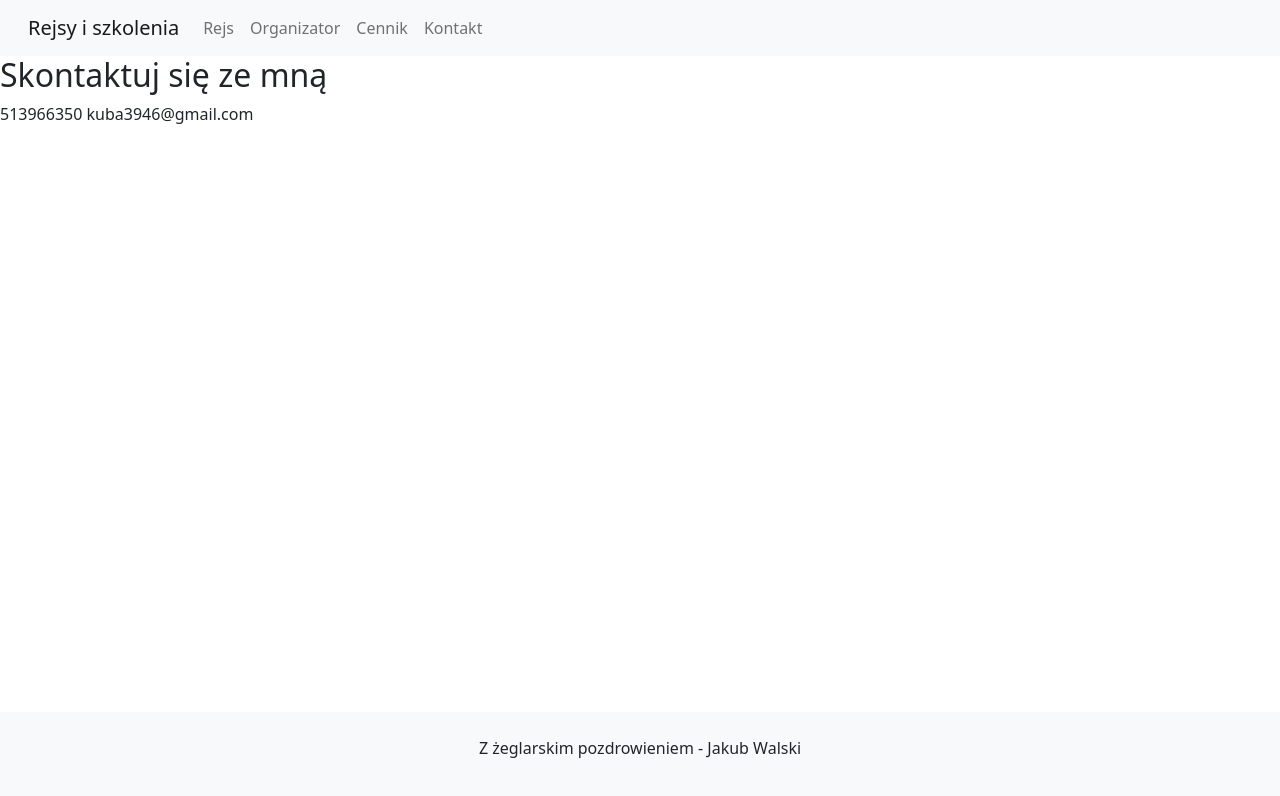
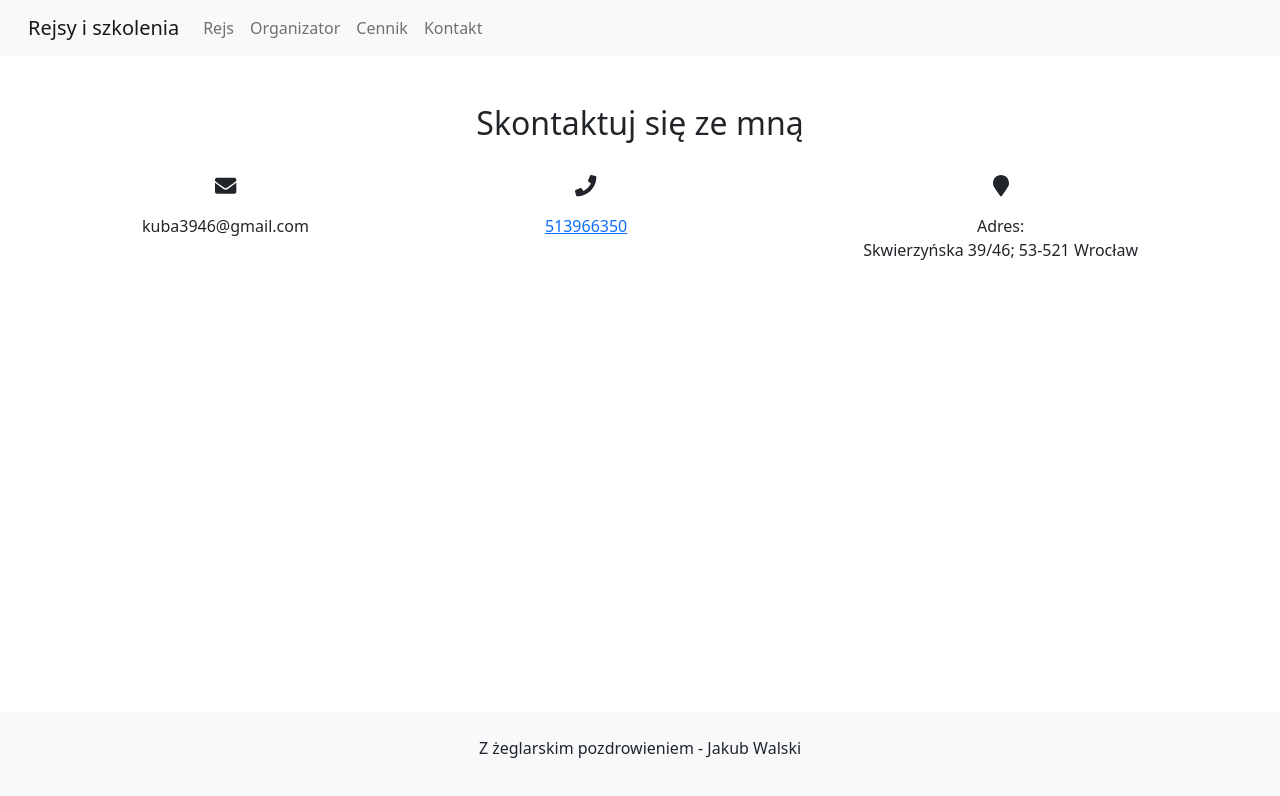
Before and after one commit to CarolKuch/sailor, an Angular app: page /contact in a window 1280 px wide. Shown: the top 796 px of the page. Built offline with nearby package versions, Linux system fonts and the light colour scheme.

Commit message:
contact icons added

```diff
--- a/package.json
+++ b/package.json
@@ -18,6 +18,9 @@
     "@angular/platform-browser": "^15.1.0",
     "@angular/platform-browser-dynamic": "^15.1.0",
     "@angular/router": "^15.1.0",
+    "@fortawesome/angular-fontawesome": "~0.12.1",
+    "@fortawesome/fontawesome-svg-core": "^1.2.36",
+    "@fortawesome/free-solid-svg-icons": "^5.15.4",
     "@popperjs/core": "^2.11.7",
     "angular-font-awesome": "^3.1.2",
     "bootstrap": "^5.1.3",
--- a/src/app/contact/contact.component.html
+++ b/src/app/contact/contact.component.html
@@ -1,5 +1,18 @@
-<h2>Skontaktuj się ze mną</h2>
+<div class="text-center p-4">
+  <h2 class="p-4">Skontaktuj się ze mną</h2>
 
-<i class="fa-regular fa-envelope"></i>
-
-513966350 kuba3946@gmail.com
+  <div class="d-flex flex-column flex-md-row justify-content-md-around">
+    <div>
+      <p><fa-icon [icon]="faEnvelope" class="fa-lg"></fa-icon></p>
+      kuba3946@gmail.com
+    </div>
+    <div>
+      <p><fa-icon [icon]="faPhone" class="fa-lg"></fa-icon></p>
+      <a href="tel:{{513966350}}">513966350</a>
+    </div>
+    <div>
+      <p><fa-icon [icon]="faMapMarker" class="fa-lg"></fa-icon></p>
+      Adres: <p>Skwierzyńska 39/46; 53-521 Wrocław</p>
+    </div>
+  </div>
+</div>
--- a/src/app/contact/contact.component.ts
+++ b/src/app/contact/contact.component.ts
@@ -1,10 +1,14 @@
 import { Component } from '@angular/core';
+import { faEnvelope, faPhone, faMapMarker } from '@fortawesome/free-solid-svg-icons';
 
 @Component({
   selector: 'app-contact',
   templateUrl: './contact.component.html',
   styleUrls: ['./contact.component.scss']
 })
+
 export class ContactComponent {
-
+  faEnvelope = faEnvelope;
+  faPhone = faPhone;
+  faMapMarker = faMapMarker
 }
```
Also changed, not shown: src/app/app.module.ts (+6 -1 lines), 1 other file (tests, documents, lock files or other folders).
